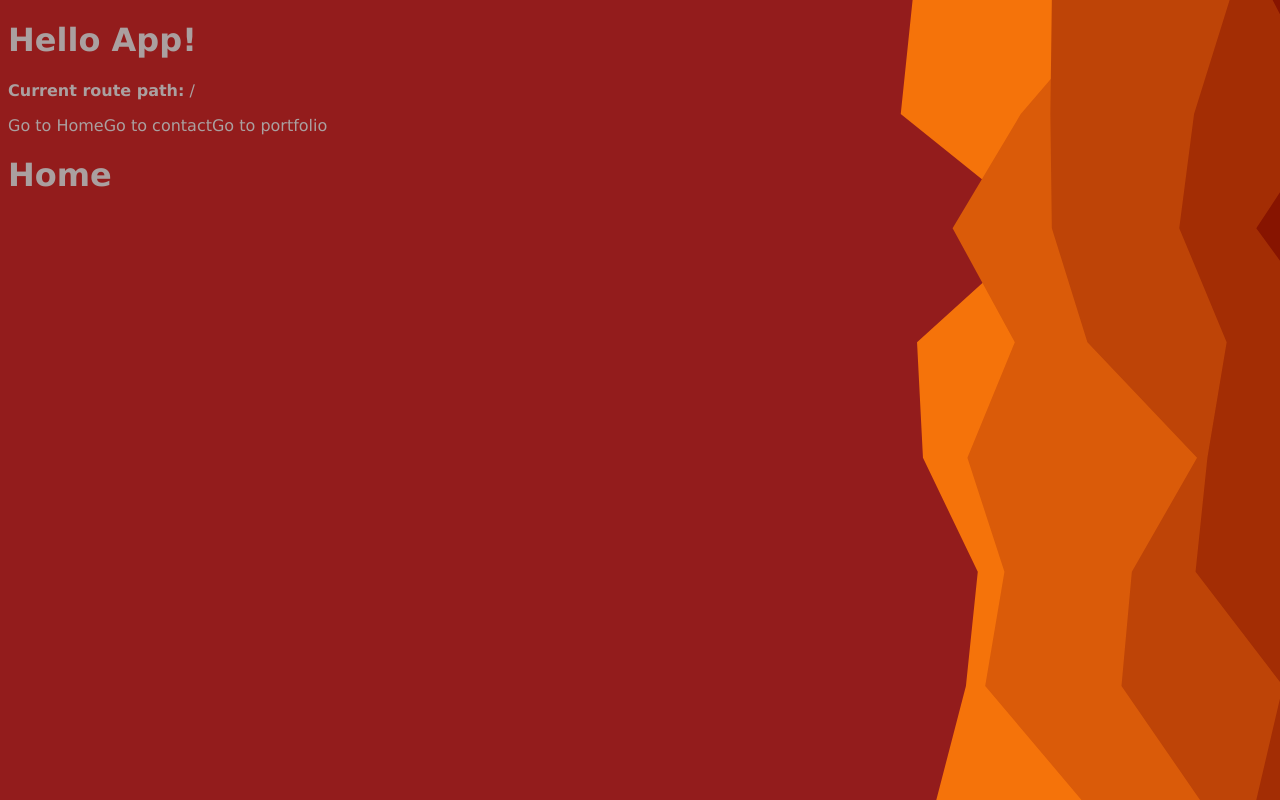
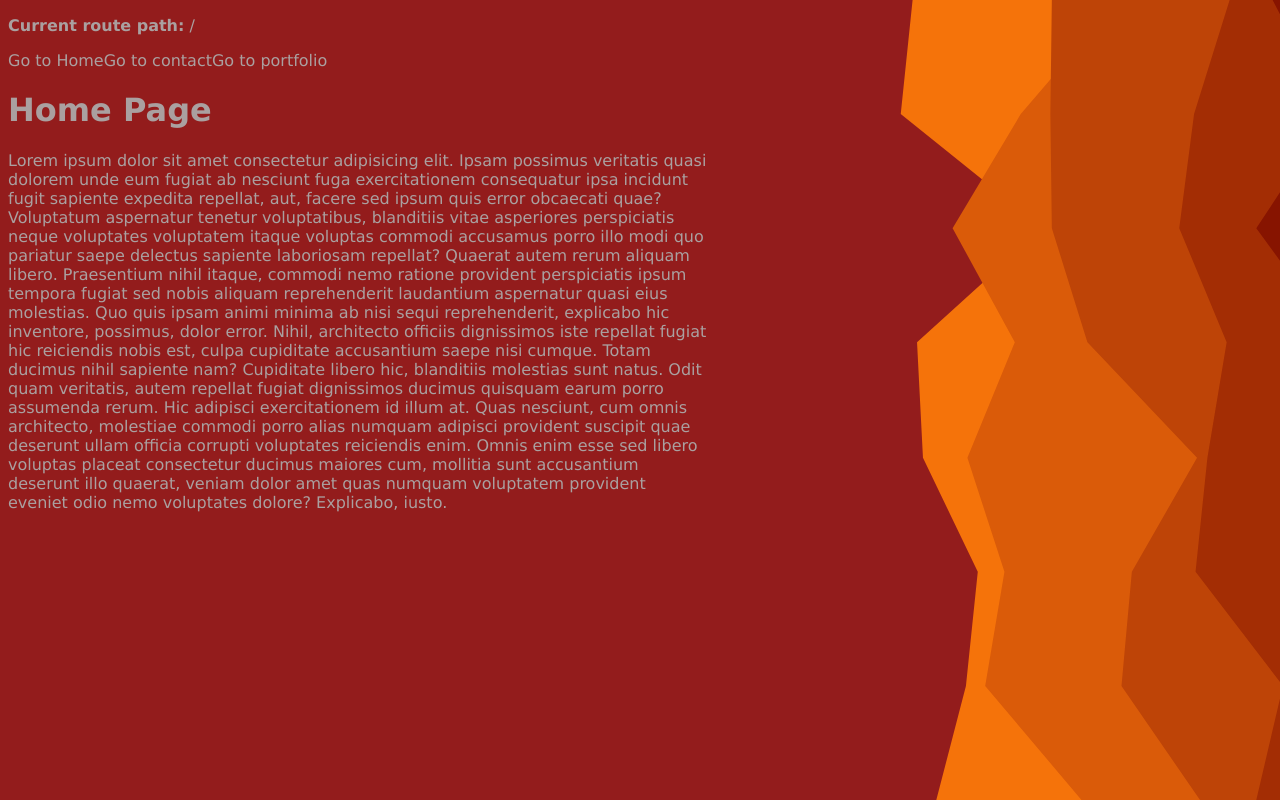
Before and after one commit to RiccardoMarino00/vite-boolfolio, a Vue app: page / in a window 1280 px wide. Built offline with nearby package versions, Linux system fonts and the light colour scheme.

Commit message:
Added: content in contact, portfolio and home

```diff
--- a/src/App.vue
+++ b/src/App.vue
@@ -1,12 +1,10 @@
 <script>
 
-import AppMain from './components/AppMain.vue'
 
 import ProjectCard from './components/ProjectCard.vue'
 
 export default {
   components: {
-    AppMain,
     ProjectCard,
   },
 
@@ -27,7 +25,6 @@ export default {
 </template> -->
 
 <template>
-  <h1>Hello App!</h1>
   <p>
     <strong>Current route path:</strong> {{ $route.fullPath }}
   </p>
@@ -35,7 +32,6 @@ export default {
     <RouterLink to="/">Go to Home</RouterLink>
     <RouterLink to="contact">Go to contact</RouterLink>
     <RouterLink to="portfolio">Go to portfolio</RouterLink>
-
   </nav>
   <main>
     <RouterView />
--- a/src/components/ProjectCard.vue
+++ b/src/components/ProjectCard.vue
@@ -25,7 +25,6 @@
 </template>
 
 <script>
-import axios from 'axios'
 
 export default {
     data() {
--- a/src/pages/AppContact.vue
+++ b/src/pages/AppContact.vue
@@ -1,6 +1,20 @@
 <template>
     <div>
         <h1>Contact</h1>
+        <form action="">
+            <div>
+                <label for="name">Name</label>
+                <input type="text" name="name" id="name">
+            </div>
+            <div>
+                <label for="email">Email</label>
+                <input type="email" name="email" id="email" placeholder="Inserisci la tua email...">
+            </div>
+            <div>
+                <label for="message">Message</label>
+                <textarea type="text" name="message" id="message"></textarea>
+            </div>
+        </form>
     </div>
 </template>
 
--- a/src/pages/AppHome.vue
+++ b/src/pages/AppHome.vue
@@ -1,6 +1,22 @@
 <template>
     <div>
-        <h1>Home</h1>
+        <h1>Home Page</h1>
+        <p class="paragraph">Lorem ipsum dolor sit amet consectetur adipisicing elit. Ipsam possimus veritatis quasi
+            dolorem unde eum
+            fugiat ab nesciunt fuga exercitationem consequatur ipsa incidunt fugit sapiente expedita repellat, aut,
+            facere sed ipsum quis error obcaecati quae? Voluptatum aspernatur tenetur voluptatibus, blanditiis vitae
+            asperiores perspiciatis neque voluptates voluptatem itaque voluptas commodi accusamus porro illo modi quo
+            pariatur saepe delectus sapiente laboriosam repellat? Quaerat autem rerum aliquam libero. Praesentium nihil
+            itaque, commodi nemo ratione provident perspiciatis ipsum tempora fugiat sed nobis aliquam reprehenderit
+            laudantium aspernatur quasi eius molestias. Quo quis ipsam animi minima ab nisi sequi reprehenderit,
+            explicabo hic inventore, possimus, dolor error. Nihil, architecto officiis dignissimos iste repellat fugiat
+            hic reiciendis nobis est, culpa cupiditate accusantium saepe nisi cumque. Totam ducimus nihil sapiente nam?
+            Cupiditate libero hic, blanditiis molestias sunt natus. Odit quam veritatis, autem repellat fugiat
+            dignissimos ducimus quisquam earum porro assumenda rerum. Hic adipisci exercitationem id illum at. Quas
+            nesciunt, cum omnis architecto, molestiae commodi porro alias numquam adipisci provident suscipit quae
+            deserunt ullam officia corrupti voluptates reiciendis enim. Omnis enim esse sed libero voluptas placeat
+            consectetur ducimus maiores cum, mollitia sunt accusantium deserunt illo quaerat, veniam dolor amet quas
+            numquam voluptatem provident eveniet odio nemo voluptates dolore? Explicabo, iusto.</p>
     </div>
 </template>
 
@@ -10,4 +26,8 @@ export default {
 }
 </script>
 
-<style lang="scss" scoped></style>
+<style>
+.paragraph {
+    width: 700px;
+}
+</style>
```
